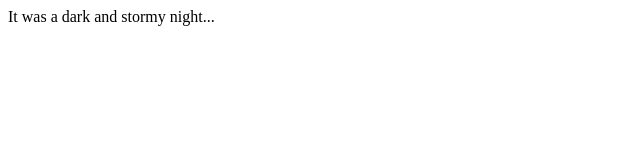
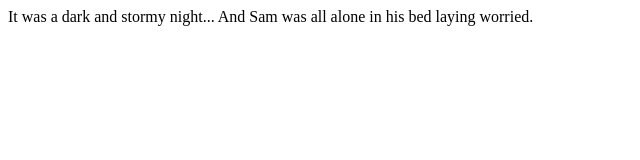
Before and after one commit to karlajagan/fireside-story, a plain HTML site: page index.html in a window 1280 px wide. Shown: the whole page, without its empty margins (0-640 px from the left). Drawn offline with Linux system fonts and the light colour scheme.

Commit message:
added second line of the story

```diff
--- a/index.html
+++ b/index.html
@@ -1,5 +1,7 @@
 <html>
   <body>
-    <p>It was a dark and stormy night...</p>
+    <p>It was a dark and stormy night...
+       And Sam was all alone in his bed laying worried.
+    </p>
   </body>
 </html>
```
